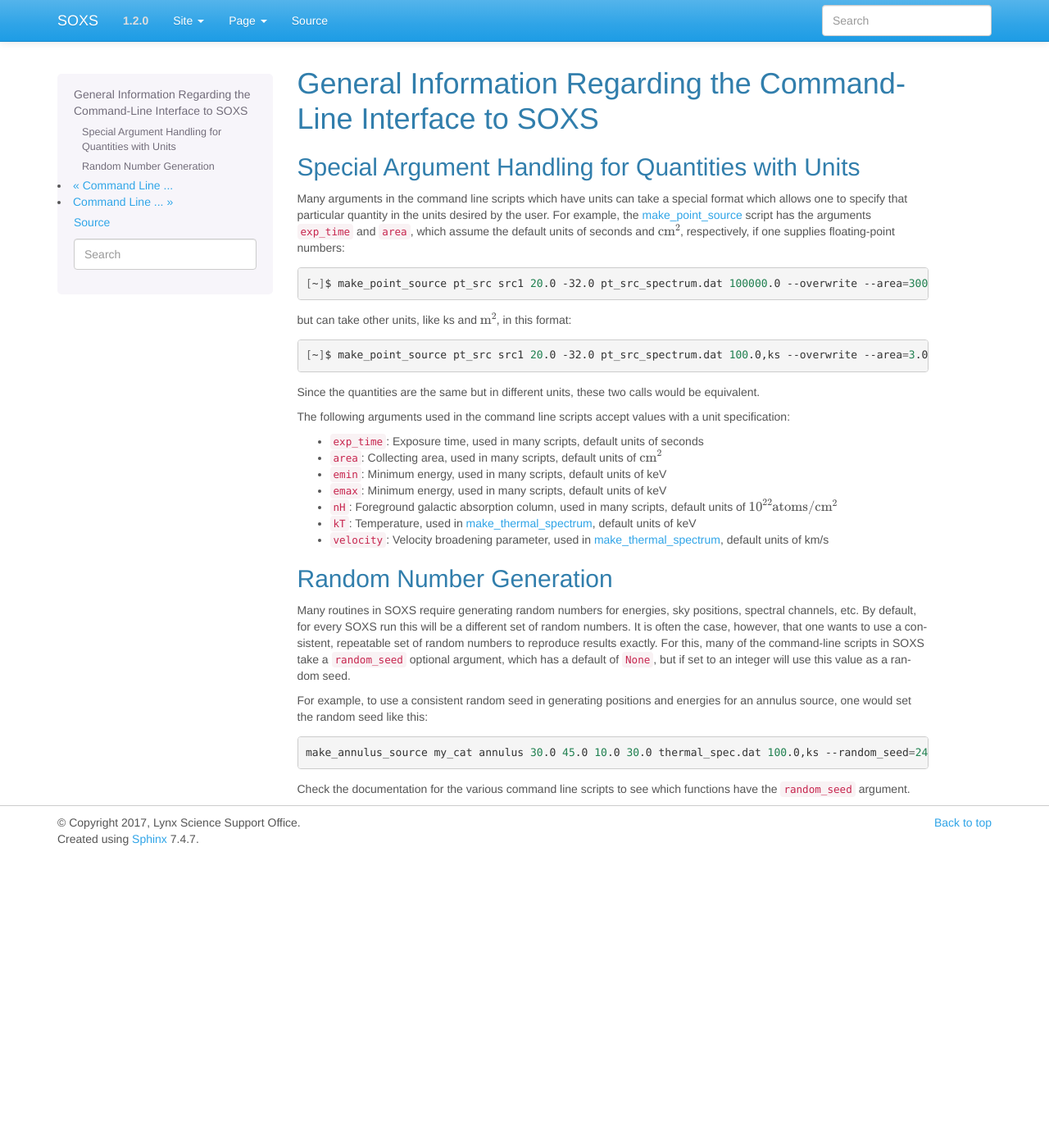
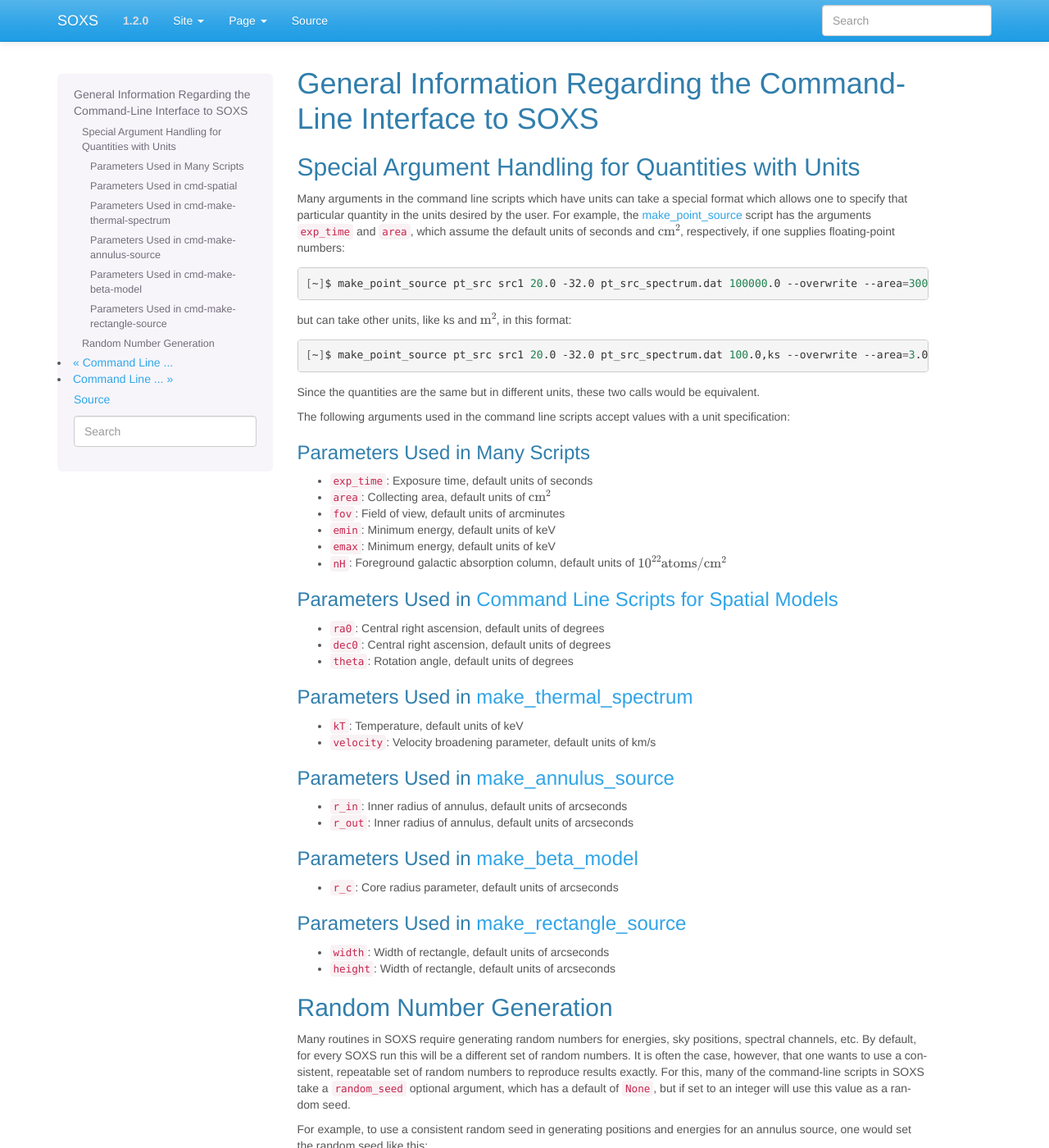
Before and after one commit to lynx-x-ray-observatory/soxs, a Sphinx documentation site: the page built from doc/source/command_line/general_info.rst, in a window 1280 px wide and 1400 px high. Shown: the whole window at 82% size. Built offline with Sphinx 7.4.7, drawn with Linux system fonts in a browser that asks for light colours.

Commit message:
More doc updates for parsing values

```diff
--- a/doc/source/command_line/general_info.rst
+++ b/doc/source/command_line/general_info.rst
@@ -29,16 +29,46 @@ be equivalent.
 The following arguments used in the command line scripts accept values with a
 unit specification:
 
-* ``exp_time``: Exposure time, used in many scripts, default units of seconds
-* ``area``: Collecting area, used in many scripts, default units of :math:`\rm{cm}^2`
-* ``emin``: Minimum energy, used in many scripts, default units of keV
-* ``emax``: Minimum energy, used in many scripts, default units of keV
-* ``nH``: Foreground galactic absorption column, used in many scripts,
-  default units of :math:`10^{22} \rm{atoms/cm^2}`
-* ``kT``: Temperature, used in :ref:`cmd-make-thermal-spectrum`, default
-  units of keV
-* ``velocity``: Velocity broadening parameter, used in :ref:`cmd-make-thermal-spectrum`,
-  default units of km/s
+Parameters Used in Many Scripts
++++++++++++++++++++++++++++++++
+
+* ``exp_time``: Exposure time, default units of seconds
+* ``area``: Collecting area, default units of :math:`\rm{cm}^2`
+* ``fov``: Field of view, default units of arcminutes
+* ``emin``: Minimum energy, default units of keV
+* ``emax``: Minimum energy, default units of keV
+* ``nH``: Foreground galactic absorption column, default units
+  of :math:`10^{22} \rm{atoms/cm^2}`
+
+Parameters Used in :ref:`cmd-spatial`
++++++++++++++++++++++++++++++++++++++
+
+* ``ra0``: Central right ascension, default units of degrees
+* ``dec0``: Central right ascension, default units of degrees
+* ``theta``: Rotation angle, default units of degrees
+
+Parameters Used in :ref:`cmd-make-thermal-spectrum`
++++++++++++++++++++++++++++++++++++++++++++++++++++
+
+* ``kT``: Temperature, default units of keV
+* ``velocity``: Velocity broadening parameter, default units of km/s
+
+Parameters Used in :ref:`cmd-make-annulus-source`
++++++++++++++++++++++++++++++++++++++++++++++++++
+
+* ``r_in``: Inner radius of annulus, default units of arcseconds
+* ``r_out``: Inner radius of annulus, default units of arcseconds
+
+Parameters Used in :ref:`cmd-make-beta-model`
++++++++++++++++++++++++++++++++++++++++++++++
+
+* ``r_c``: Core radius parameter, default units of arcseconds
+
+Parameters Used in :ref:`cmd-make-rectangle-source`
++++++++++++++++++++++++++++++++++++++++++++++++++++
+
+* ``width``: Width of rectangle, default units of arcseconds
+* ``height``: Width of rectangle, default units of arcseconds
 
 Random Number Generation
 ------------------------
```
Also changed, not shown: doc/source/command_line/spatial.rst (+8 -0 lines), doc/source/cookbook/Cosmo_Source_Catalog.ipynb, doc/source/cookbook/Make_Background_File.ipynb, doc/source/cookbook/Point_Source_Catalog.ipynb, doc/source/cookbook/Two_Clusters.ipynb, doc/source/cookbook/pyXSIM_Example.ipynb.
